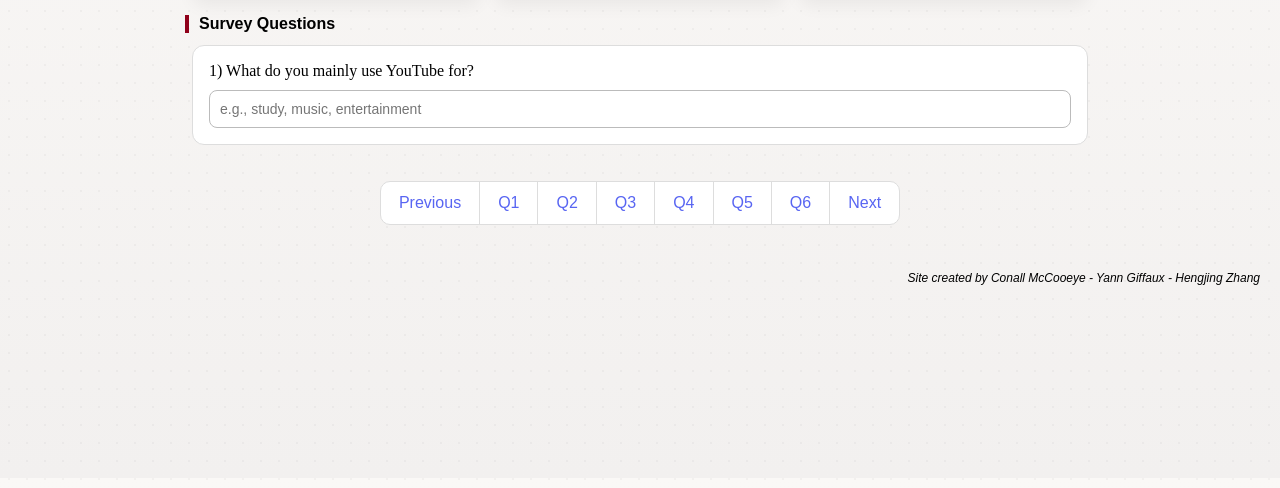
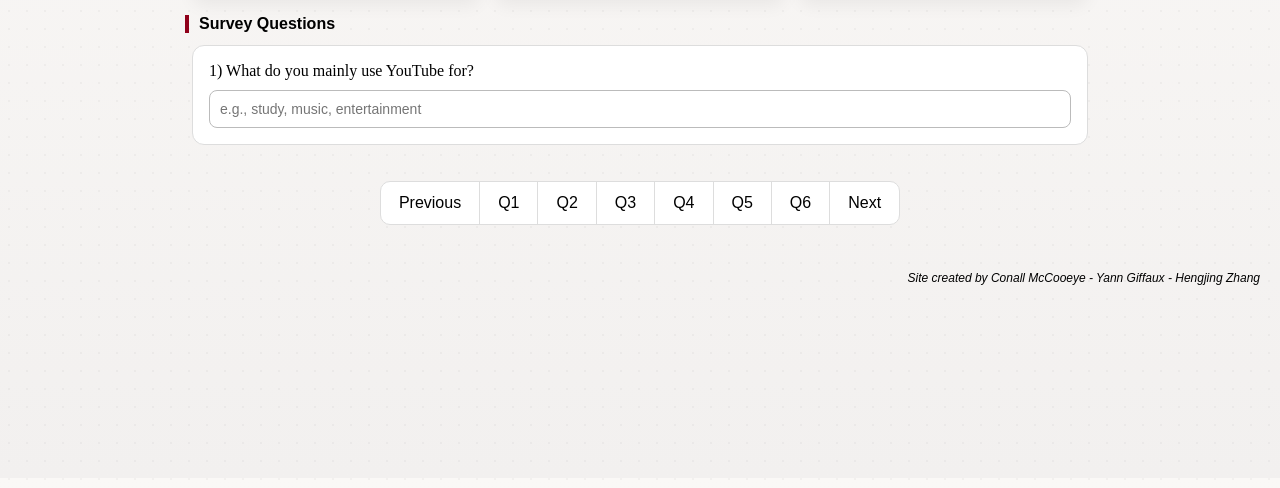
Before and after one commit to SEG3125-2026/seg3125-lab6-group13, a plain HTML site: page index.html in a window 1280 px wide. Shown: the part 322-810 px from the top of the page. Drawn offline with Linux system fonts and the light colour scheme.

Commit message:
Update style.css

```diff
--- a/styles/style.css
+++ b/styles/style.css
@@ -252,11 +252,14 @@ p {
   display: block;
   padding: 12px 18px;
   text-decoration: none;
-  color: #5865F2; /* The blue color from your image */
-  font-family: sans-serif;
-  font-weight: 500;
+  font-family: "Arial Rounded MT Bold", Arial, sans-serif;
+  font-size: 16px;
+  color: black;
+
+  transition: background 0.2s;
 }
 
 .pagination-custom li a:hover {
-  background-color: #f9f9f9;
+  background-color: #eee;
+  color: #8F001A;
 }
```
